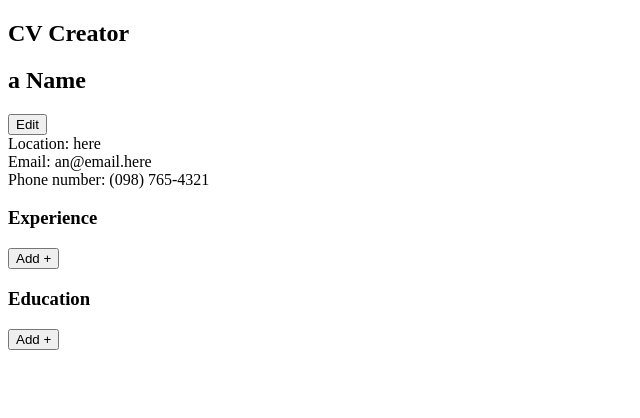
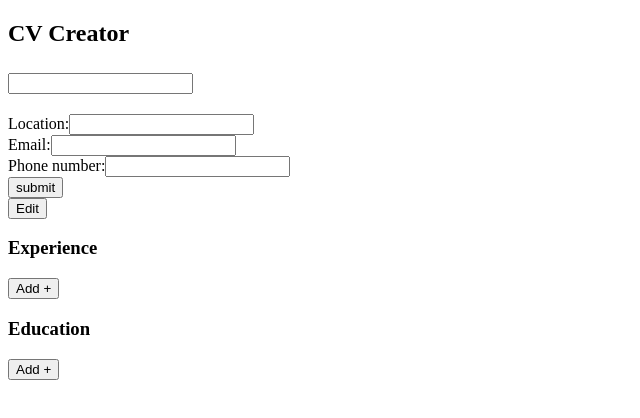
Before and after one commit to levib00/cv-application, a React (Create React App) app: page / in a window 1280 px wide. Both pictures are taken after a click on the button "Edit". Shown: the top 418 px of the page, without its empty margins (0-640 px from the left). Built offline with nearby package versions, Linux system fonts and the light colour scheme.

Commit message:
Add ability for user to edit personal info

```diff
--- a/src/components/edit-personal-info.js
+++ b/src/components/edit-personal-info.js
@@ -1,31 +1,55 @@
 import React from "react";
 
 class EditNameSection extends React.Component {
+  constructor(props) {
+    super(props);
+
+    this.handleChange = this.handleChange.bind(this)
+    this.handleSubmit = this.handleSubmit.bind(this)
+  }
+
+  handleChange(event) {
+    this.setState({[event.target.name]: event.target.value});
+  }
+
+  handleSubmit(event) {
+    const newObject = {
+      name: this.state.name,
+      location: this.state.location,
+      email: this.state.email,
+      phoneNumber: this.state.phoneNumber,
+    }
+
+    this.props.handleSubmitPersonalInfo(newObject)
+    event.preventDefault();
+  }
+
   render() {
     const { name, location, email, phoneNumber } = this.props.nameInfo
     return (
       <div>
-        <h2>{name}</h2>
+        <h2><input type='text' name="name" value={name} onChange={this.handleChange}/></h2>
         <div>
           <div>
             <label htmlFor="locationInput">
               Location:
-              <input type='text' value={location}/>
+              <input type='text' name="location" value={location} onChange={this.handleChange}/>
             </label>
           </div>
           <div>
             <label htmlFor='emailInput'>
               Email:
-              <input type='text' id='emailInput' value={email}/>
+              <input type='email' name="email" id='emailInput' value={email} onChange={this.handleChange}/>
             </label>
           </div>
           <div>
             <label htmlFor='phoneNumberInput'>
               Phone number:
-              <input type='text' id='phoneNumberInput' value={phoneNumber}/>
+              <input type='text' name="phoneNumber" id='phoneNumberInput' value={phoneNumber} onChange={this.handleChange}/>
             </label>
           </div>
         </div>
+        <input type='submit' value='submit' onClick={this.handleSubmit}/>
       </div>
     )
   }
--- a/src/components/name-section.js
+++ b/src/components/name-section.js
@@ -2,26 +2,23 @@ import React from 'react';
 
 class NameSection extends React.Component {
 render() {
-    const { name, location, email, phoneNumber } = this.props.nameInfo
   return (
     <div>
-        <h2>{name}</h2>
-        <button>Edit</button>
+      <h2>{this.props.nameInfo.name}</h2>
       <div>
         <div>
-            Location: {location}
+          Location: {this.props.nameInfo.location}
         </div>
         <div>
-            Email: {email}
+          Email: {this.props.nameInfo.email}
         </div>
         <div>
-            Phone number: {phoneNumber}
+          Phone number: {this.props.nameInfo.phoneNumber}
         </div>
       </div>
     </div>
     )
   }
-
 }
 
 export default NameSection;
--- a/src/components/page.js
+++ b/src/components/page.js
@@ -2,7 +2,7 @@ import React from 'react';
 import EditEntry from './edit-entry';
 import EditNameSection from './edit-personal-info';
 import ListItems from './list-entries';
-import NameSection from './name-section';
+import ShowNameSection from './show-personal-info';
 import SectionHeader from './section-title';
 
 class Page extends React.Component {
@@ -11,21 +11,7 @@ class Page extends React.Component {
     this.state = {
       eduArray: [], //TODO: sort edu by date -> make allowance for 'present' to be current date.
       expArray: [],
-      values: {
-          type: 'school',
-          role: 'student',
-          company: 'a school',
-          responsibilities: 'Lorem ipsum dolor sit amet, consectetur adipiscing elit. Morbi feugiat ultricies massa quis fermentum. Phasellus mattis nulla justo, sed vestibulum turpis accumsan eu. Suspendisse sit amet metus non lacus fringilla consectetur. Nulla pretium iaculis nisi, ac vestibulum dolor facilisis sed. Pellentesque nibh tellus,',
-          startDate: '2012',
-          endDate: '2011'
-      },
-      personalInfo: {
-        type : 'personal',
-        name : 'a Name',
-        location: 'here',
-        email: 'an@email.here',
-        phoneNumber: '(098) 765-4321'
-      },
+      personalInfo: [],
       clicked: false,
     }
     this.setArray = this.setArray.bind(this);
@@ -34,12 +20,21 @@ class Page extends React.Component {
     this.handleRemove = this.handleRemove.bind(this);
     this.handleEdit = this.handleEdit.bind(this);
     this.getIndex = this.getIndex.bind(this);
+    this.handleSubmitPersonalInfo = this.handleSubmitPersonalInfo.bind(this);
+    this.handleEditPersonalInfo = this.handleEditPersonalInfo.bind(this);
+  }
+
+  handleEditPersonalInfo() {
+    this.setState({personalInfo: <EditNameSection handleSubmitPersonalInfo={this.handleSubmitPersonalInfo} nameInfo={this.state.personalInfo}/>})
+  }
+
+  handleSubmitPersonalInfo(newObject) {
+    this.setState({personalInfo: newObject})
   }
 
   getIndex(e) {
     let test = e.target.parentNode
     let nodeList = Array.from(e.target.parentNode.parentNode.children)
-    console.log(e.target.parentNode.parentNode)
     let filteredNode = nodeList.filter(node => node === test)
     return nodeList.indexOf(filteredNode[0])
   }
@@ -101,7 +96,10 @@ class Page extends React.Component {
   render() {
     return (
       <div>
-        <NameSection nameInfo={this.state.personalInfo}/>
+        <div>
+          <ShowNameSection nameInfo={this.state.personalInfo}/>
+          <button onClick={this.handleEditPersonalInfo}>Edit</button>
+        </div>
         <div>
           <SectionHeader title='Experience' addItem={this.addItem} historyArray={this.state.expArray}/>
           <ListItems item={this.state.expArray} edit={this.handleEdit} remove={this.handleRemove}/>
--- /dev/null
+++ b/src/components/show-personal-info.js
@@ -0,0 +1,35 @@
+import React from "react";
+import NameSection from "./name-section";
+
+class ShowNameSection extends React.Component {
+  constructor(props) {
+    super(props);
+    this.state = {}
+    this.showInfo = this.showInfo.bind(this)
+  }
+
+  showInfo() {
+    let placed = false
+    const item = this.props.nameInfo
+      if (React.isValidElement(item) && placed) {
+        return null
+      }
+      else if (React.isValidElement(item) && !placed) {
+        placed = true
+        return item
+      } else {
+        return <NameSection nameInfo={this.props.nameInfo}/>
+      }
+  }
+
+    render() {
+      return (
+        <div>
+          {this.showInfo()}
+        </div>
+      )
+    }
+
+  }
+
+  export default ShowNameSection;
```
Lines whose indentation alone changed are shown as unchanged.
